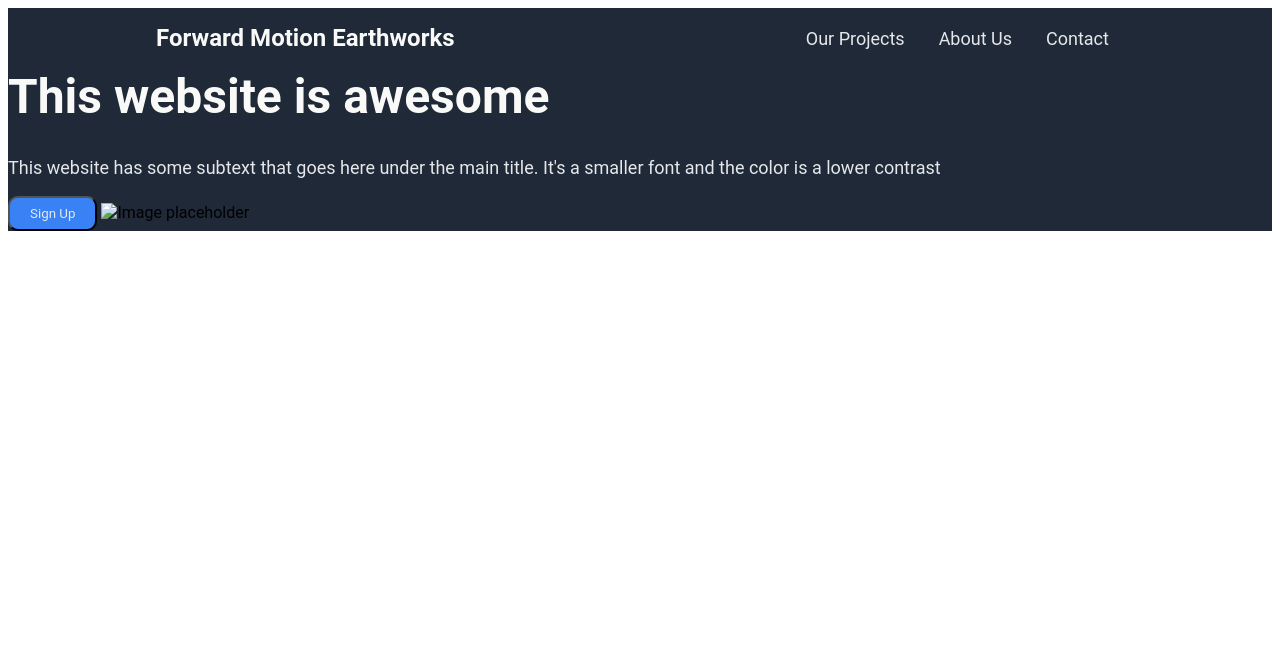
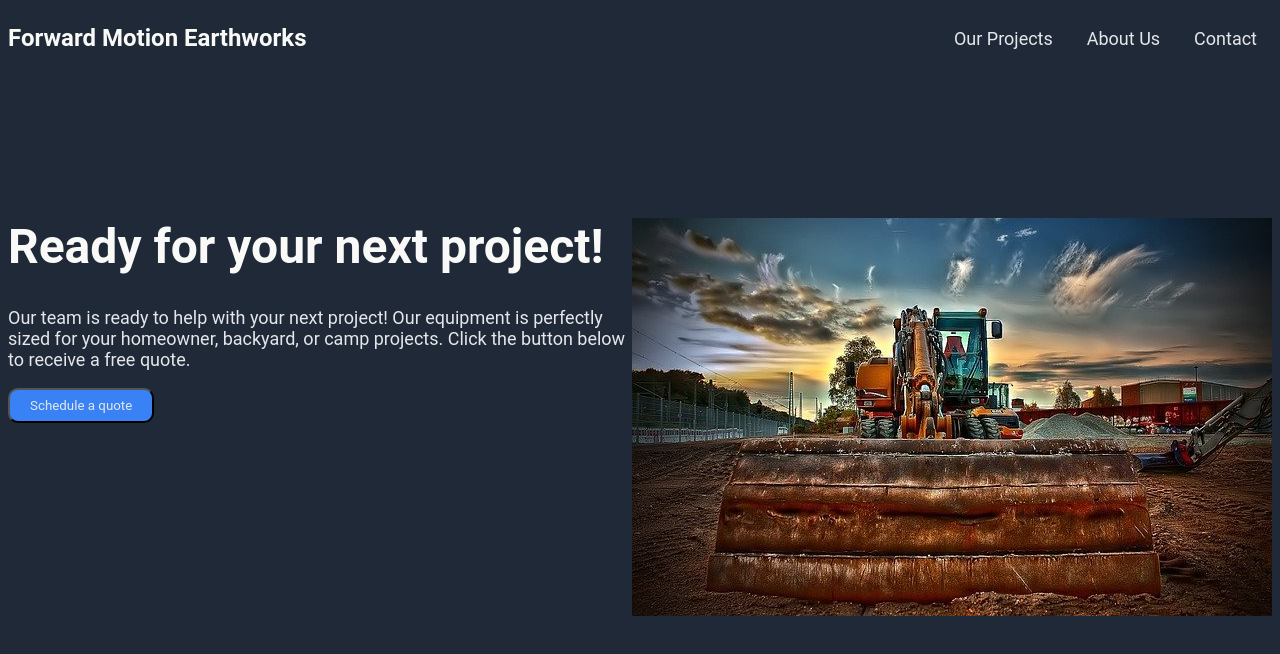
Before and after one commit to chfletcher/fmpage, a plain HTML site: page index.html in a window 1280 px wide. Drawn offline with Linux system fonts and the light colour scheme.

Commit message:
changed content to FM specific, fixed CSS

```diff
--- a/index.html
+++ b/index.html
@@ -8,7 +8,8 @@
     <link rel="stylesheet" href="styles.css">
 
 </head>
-<body>
+<body class="background">
+    <div class="container">
         <header>
             <H1 class="logo"> Forward Motion Earthworks</H1>
             <div class="links">
@@ -17,14 +18,22 @@
                     <li><a href="about.page"> About Us</a></li>
                     <li><a href="contact.page"> Contact</a></li>
                 </ul>
+            </div>
         </header>
 
         <div class="hero">
-                <h1 class="heromain">This website is awesome</h1>
-            <p class="herop">This website has some subtext that goes here under the main title. It's a smaller font and the color is a lower contrast</p>
-                <button class="signup">Sign Up</button>
-                <img src="Picture" alt="Image placeholder">
+            <div class="herotext">
+                <h1 class="heromain">Ready for your next project!</h1>
+
+                <p class="herop">Our team is ready to help with your next project! Our equipment is perfectly sized for your homeowner, backyard, or camp projects. Click the button below to receive a free quote.</p>
+
+                <button class="signup">Schedule a quote</button>
+            </div>
+
+            <div class="image">
+                <img src="./images/ex.jpg" alt="Image of Excavator">
+            </div>
         </div>
-
+    </div>
 </body>
 </html>
--- a/styles.css
+++ b/styles.css
@@ -1,6 +1,19 @@
 *{
     @import url('https://fonts.googleapis.com/css2?family=Roboto&display=swap');
     font-family: 'Roboto', sans-serif;
+}
+.background{
+    background-color: #1f2937;
+    display: flex;
+    flex-direction: column;
+    align-items: center;
+
+
+
+}
+
+.container{
+    max-width: 1440px;
 }
 
 header{
@@ -9,11 +22,15 @@ header{
     display:flex;
     flex-direction: row;
     align-items: center;
-    justify-content: space-around;
+    justify-content: space-between;
 }
 
 .hero{
 background-color: #1f2937;
+display: flex;
+flex-direction: row;
+align-items: flex-start;
+padding: 150px 0px;
 }
 
 .heromain{
@@ -21,11 +38,16 @@ background-color: #1f2937;
     font-weight: bolder;
     color: #f9faf8;
     margin-top: auto;
+    display: flex;
+    padding: 0px;
+
 }
+
 
 .herop{
     font-size: 18px;
     color: #e5e7eb;
+    flex-shrink: 2;
 }
 
 .signup{
```
Also changed, not shown: images/ex.jpg (added).
